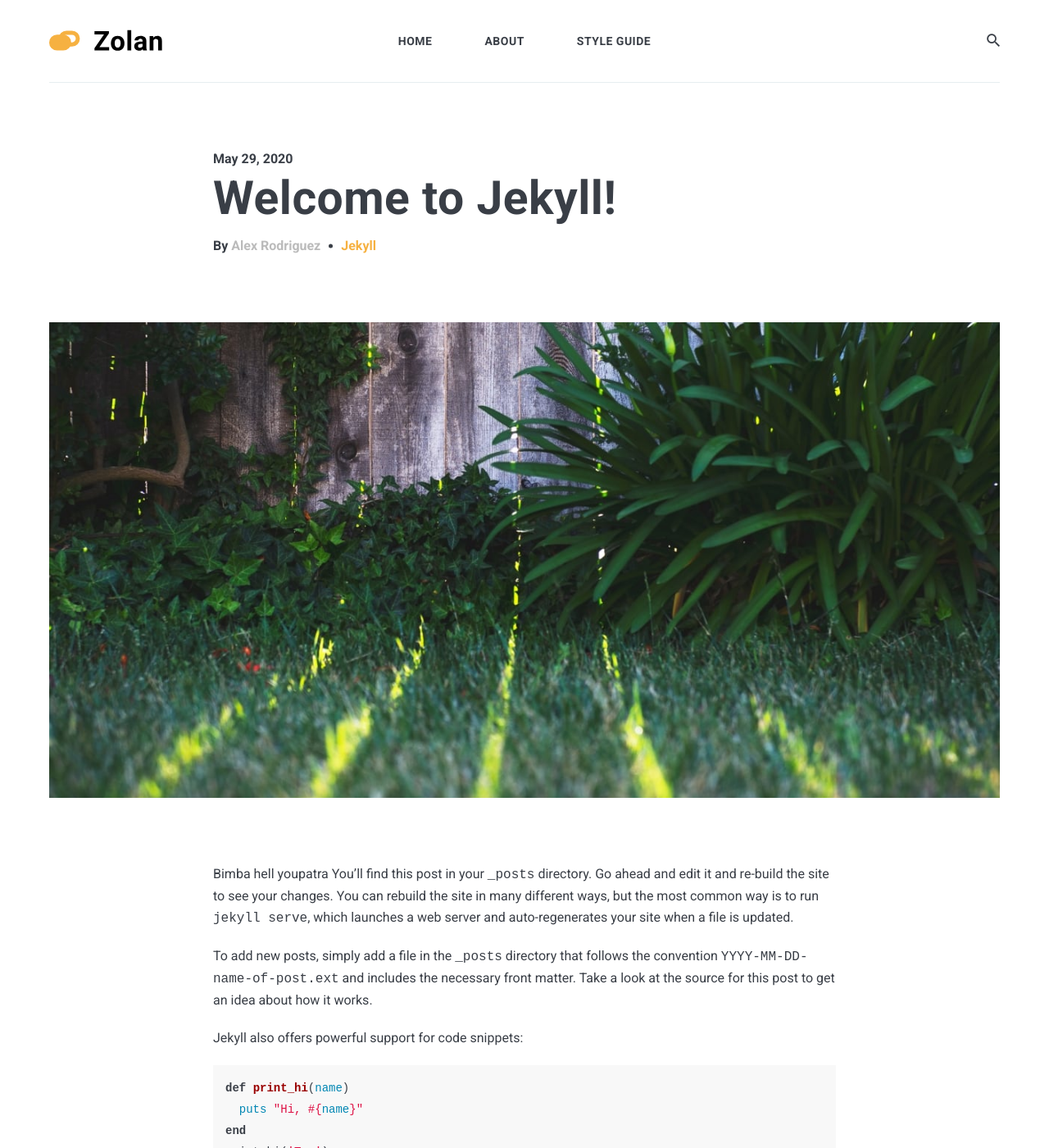
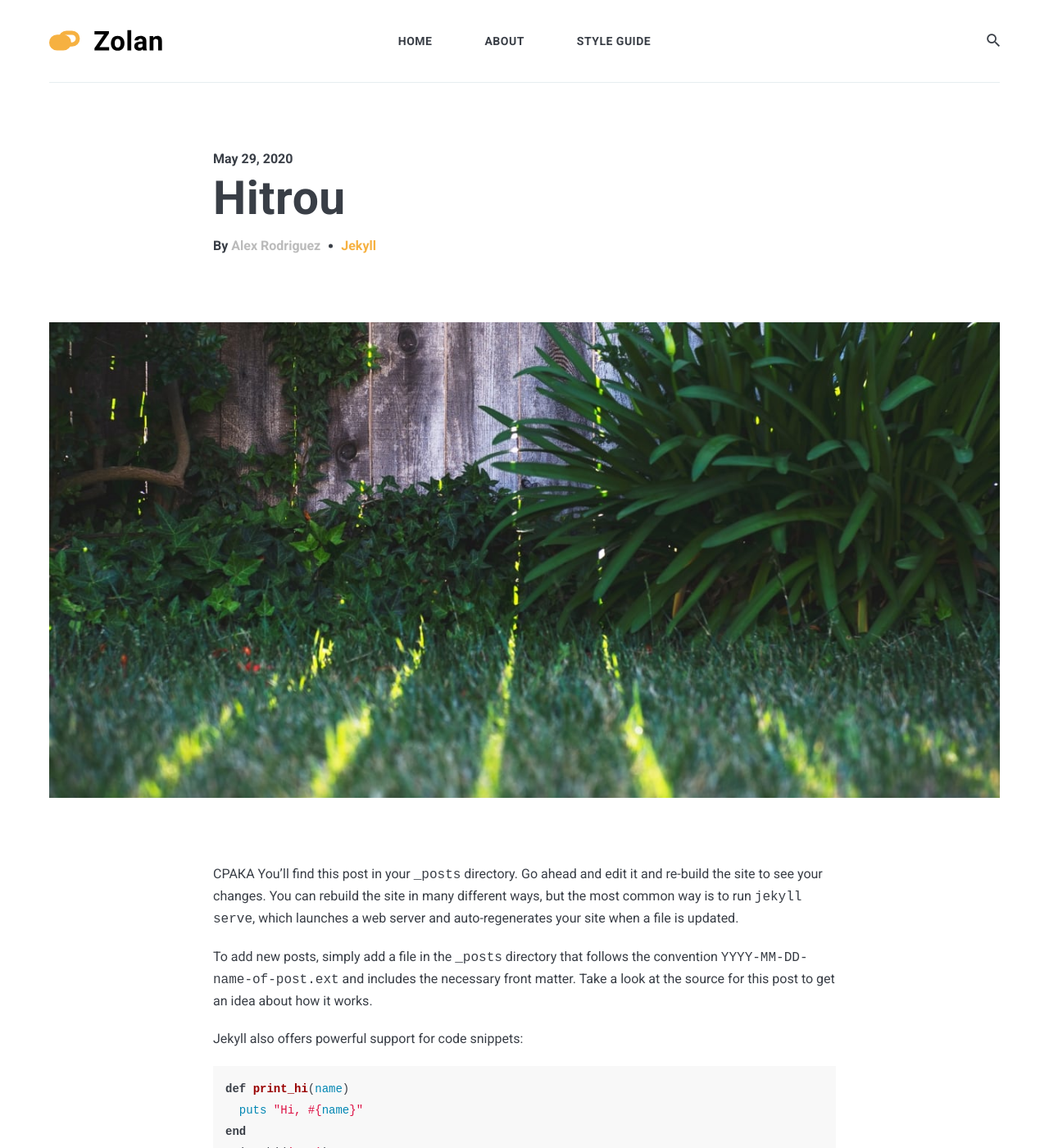
Before and after one commit to pein95/testlife, a Jekyll site: the page built from _posts/2020-05-29-bwelcome-to-jekyll.markdown, in a window 1280 px wide and 1400 px high. Shown: the whole window at 82% size. Built offline with Jekyll 4.4.1, drawn with Linux system fonts in a browser that asks for light colours; nearby versions of some CDN libraries; comment, search, counter and statistics services are not loaded.

Commit message:
Update 2020-05-29-bwelcome-to-jekyll.markdown

```diff
--- a/_posts/2020-05-29-bwelcome-to-jekyll.markdown
+++ b/_posts/2020-05-29-bwelcome-to-jekyll.markdown
@@ -1,11 +1,11 @@
 ---
 layout: post
-title:  "Welcome to Jekyll!"
+title:  "Hitrou"
 date:   2020-05-29 18:05:55 +0300
 image:  10.jpg
 tags:   Jekyll
 ---
-Bimba hell youpatra
+СРАКА
 You’ll find this post in your `_posts` directory. Go ahead and edit it and re-build the site to see your changes. You can rebuild the site in many different ways, but the most common way is to run `jekyll serve`, which launches a web server and auto-regenerates your site when a file is updated.
 
 To add new posts, simply add a file in the `_posts` directory that follows the convention `YYYY-MM-DD-name-of-post.ext` and includes the necessary front matter. Take a look at the source for this post to get an idea about how it works.
```
